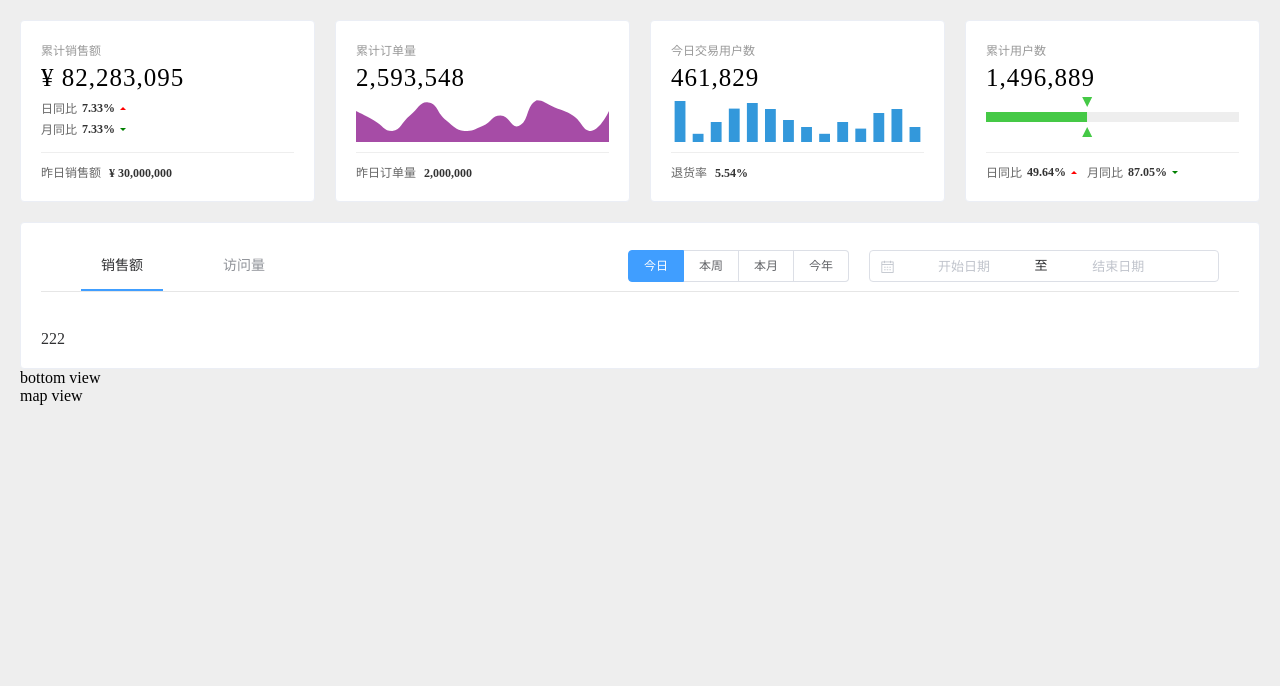
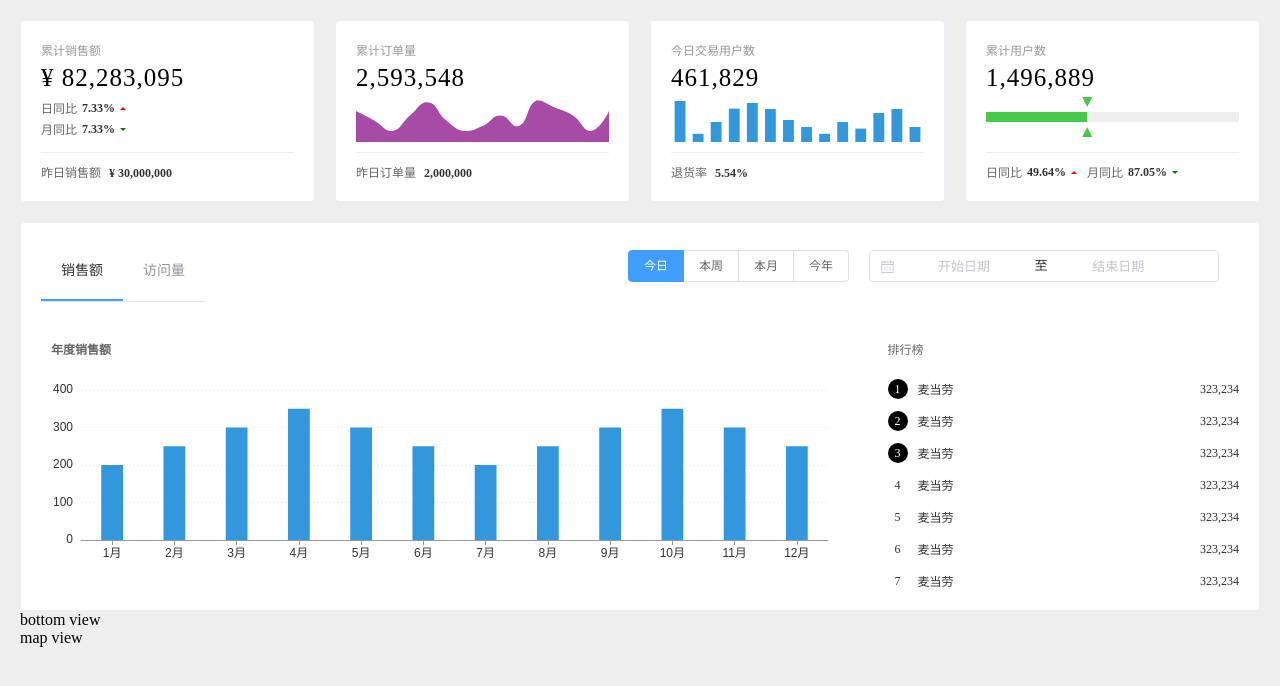
Before and after one commit to LcLichong/imooc-datav-report-dev, a Vue app: page /#/ in a window 1280 px wide. Shown: the top 686 px of the page. Built offline with nearby package versions, Linux system fonts and the light colour scheme.

Commit message:
更新sales-view

```diff
--- a/src/components/SalesView/index.vue
+++ b/src/components/SalesView/index.vue
@@ -1,6 +1,6 @@
 <template>
     <div class="sales-view">
-        <el-card shadow="hover">
+        <el-card shadow="hover" :body-style="{ padding: '0 0 20px 0' }">
             <template v-slot:header>
                 <div class="menu-wrapper">
                     <el-menu
@@ -33,7 +33,23 @@
                     </div>
                 </div>
             </template>
-            <template> 222 </template>
+            <template>
+                <div class="sales-view-chart-wrapper">
+                    <v-chart :options="chartOption"></v-chart>
+                    <div class="sales-view-list">
+                        <div class="sales-view-title">排行榜</div>
+                        <div class="list-item-wrapper">
+                            <div class="list-item" v-for="item in rankData" :key="item.no">
+                                <div :class="['list-item-no', +item.no <= 3 ? 'top-no' : '']">
+                                    {{ item.no }}
+                                </div>
+                                <div class="list-item-name">{{ item.name }}</div>
+                                <div class="list-item-money">{{ item.money }}</div>
+                            </div>
+                        </div>
+                    </div>
+                </div>
+            </template>
         </el-card>
     </div>
 </template>
@@ -76,7 +92,101 @@ export default {
                         }
                     }
                 ]
-            }
+            },
+            chartOption: {
+                title: {
+                    text: '年度销售额',
+                    textStyle: {
+                        fontSize: 12,
+                        color: '#666'
+                    },
+                    left: 25,
+                    top: 20
+                },
+                xAxis: {
+                    type: 'category',
+                    data: ['1月', '2月', '3月', '4月', '5月', '6月', '7月', '8月', '9月', '10月', '11月', '12月'],
+                    axisTick: {
+                        alignWithLabel: true,
+                        lineStyle: {
+                            color: '#999'
+                        }
+                    },
+                    axisLine: {
+                        lineStyle: {
+                            color: '#999'
+                        }
+                    },
+                    axisLabel: {
+                        color: '#333'
+                    }
+                },
+                yAxis: {
+                    axisLine: {
+                        show: false
+                    },
+                    axisTick: {
+                        show: false
+                    },
+                    splitLine: {
+                        lineStyle: {
+                            type: 'dotted',
+                            color: '#eee'
+                        }
+                    }
+                },
+                series: [
+                    {
+                        type: 'bar',
+                        barWidth: '35%',
+                        data: [200, 250, 300, 350, 300, 250, 200, 250, 300, 350, 300, 250]
+                    }
+                ],
+                color: ['#3398DB'],
+                grid: {
+                    top: 70,
+                    left: 60,
+                    right: 60,
+                    bottom: 50
+                }
+            },
+            rankData: [
+                {
+                    no: 1,
+                    name: '麦当劳',
+                    money: '323,234'
+                },
+                {
+                    no: 2,
+                    name: '麦当劳',
+                    money: '323,234'
+                },
+                {
+                    no: 3,
+                    name: '麦当劳',
+                    money: '323,234'
+                },
+                {
+                    no: 4,
+                    name: '麦当劳',
+                    money: '323,234'
+                },
+                {
+                    no: 5,
+                    name: '麦当劳',
+                    money: '323,234'
+                },
+                {
+                    no: 6,
+                    name: '麦当劳',
+                    money: '323,234'
+                },
+                {
+                    no: 7,
+                    name: '麦当劳',
+                    money: '323,234'
+                }
+            ]
         }
     },
     methods: {
@@ -90,18 +200,22 @@ export default {
 <style lang="scss" scoped>
 .sales-view {
     margin-top: 20px;
+
     .menu-wrapper {
+        position: relative;
         display: flex;
-        position: relative;
-        .sales-view-el-menu {
+
+        .sales-view-menu {
             width: 100%;
             padding-left: 20px;
+
             .el-menu-item {
                 height: 50px;
                 line-height: 50px;
                 margin: 0 20px;
             }
         }
+
         .menu-right {
             position: absolute;
             top: 0;
@@ -110,10 +224,74 @@ export default {
             display: flex;
             align-items: center;
             justify-content: flex-end;
+
             .sales-view-date-picker {
                 margin-left: 20px;
             }
         }
     }
+
+    .sales-view-chart-wrapper {
+        display: flex;
+        height: 270px;
+
+        .echarts {
+            flex: 0 0 70%;
+            width: 70%;
+            height: 100%;
+        }
+
+        .sales-view-list {
+            flex: 1;
+            width: 100%;
+            height: 100%;
+            overflow: hidden;
+
+            .sales-view-title {
+                margin-top: 20px;
+                font-size: 12px;
+                color: #666;
+                font-weight: 500;
+            }
+
+            .list-item-wrapper {
+                margin-top: 15px;
+
+                .list-item {
+                    display: flex;
+                    align-items: center;
+                    font-size: 12px;
+                    height: 20px;
+                    padding: 6px 20px 6px 0;
+
+                    .list-item-no {
+                        display: flex;
+                        align-items: center;
+                        justify-content: center;
+                        width: 20px;
+                        height: 20px;
+                        color: #333;
+
+                        &.top-no {
+                            background: #000;
+                            border-radius: 50%;
+                            color: #fff;
+                            font-weight: 500;
+                        }
+                    }
+
+                    .list-item-name {
+                        margin-left: 10px;
+                        color: #333;
+                    }
+
+                    .list-item-money {
+                        flex: 1;
+                        text-align: right;
+                    }
+                }
+            }
+        }
+    }
 }
 </style>
```
